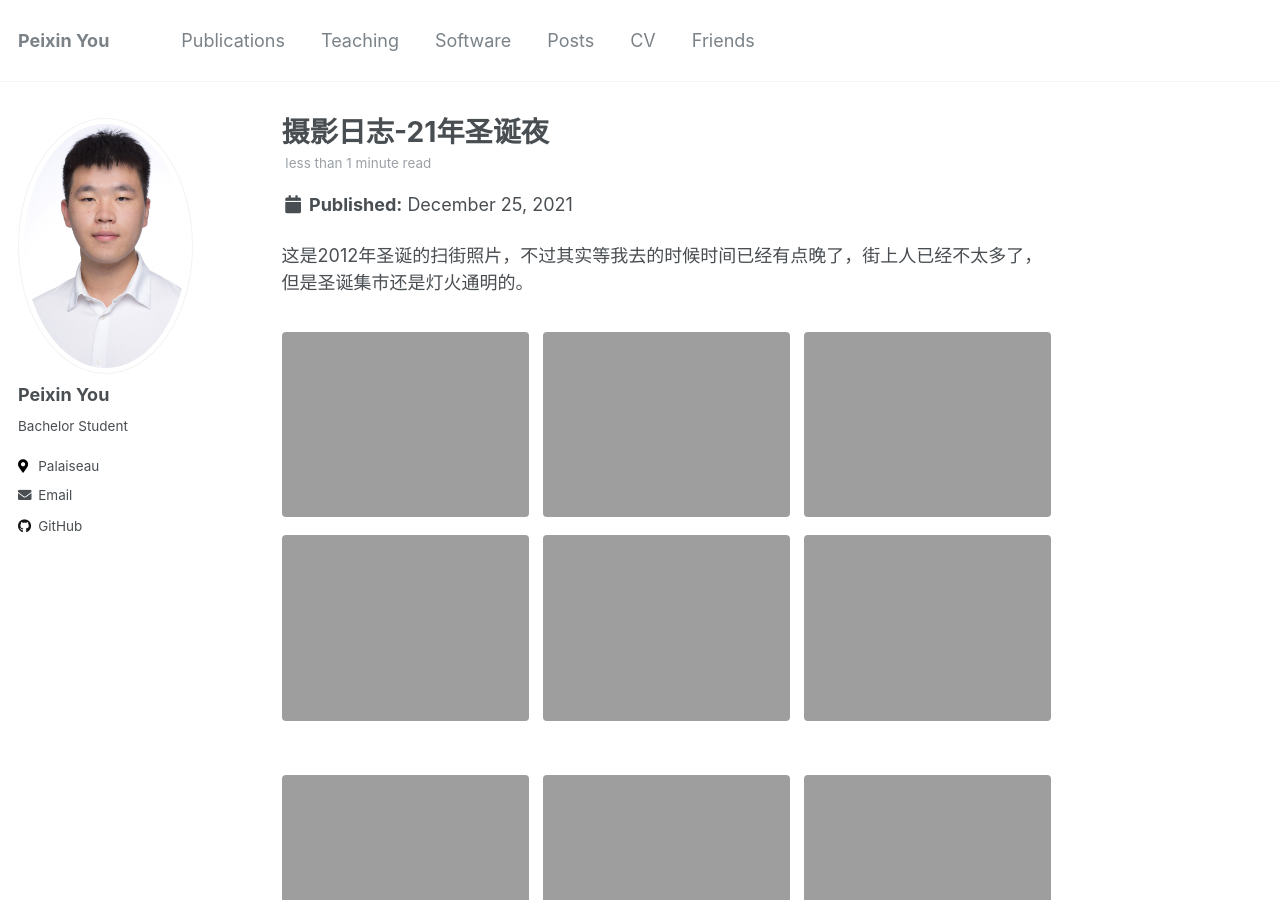
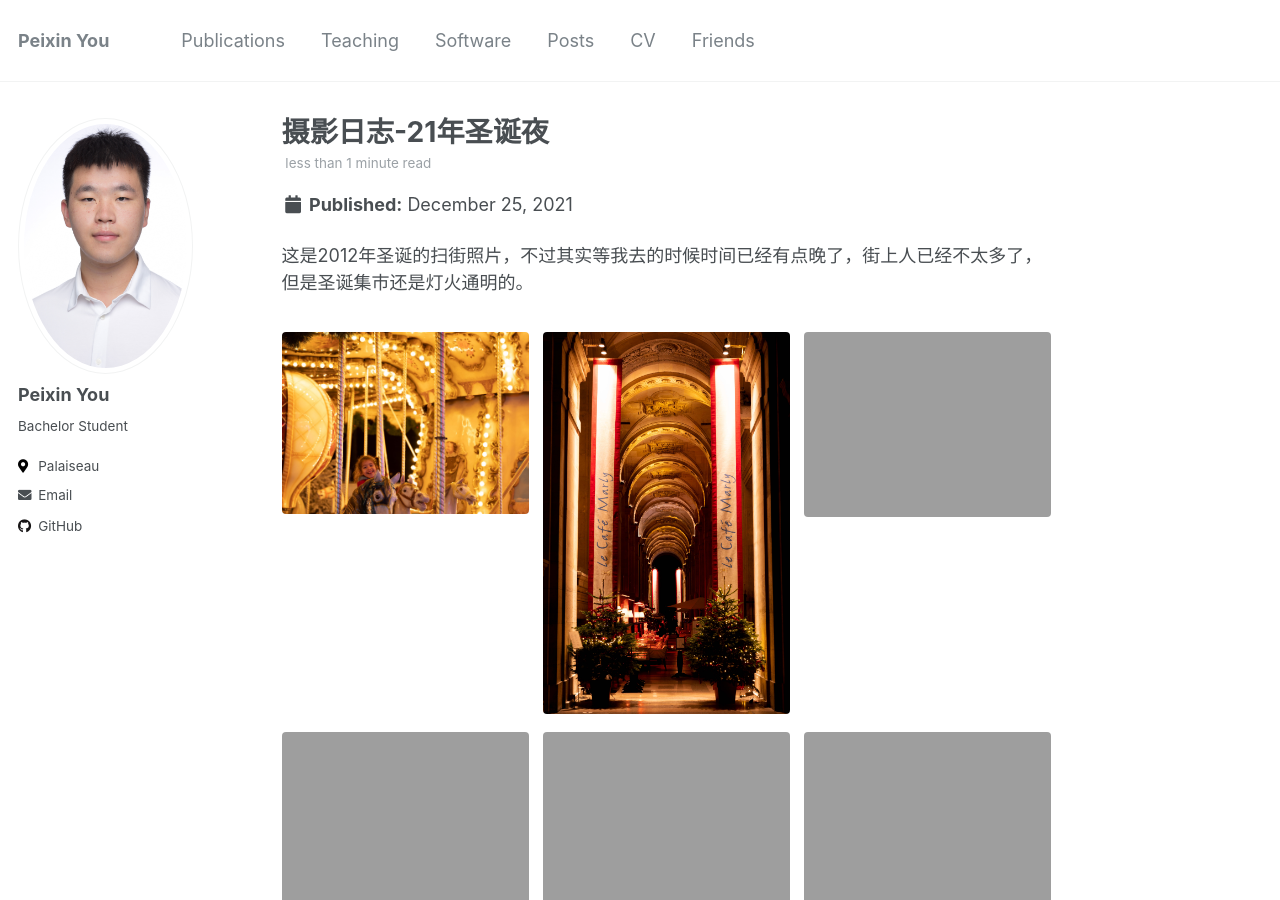
Before and after one commit to hyleIndex/hyleindex.github.io, a Jekyll site: the page built from _posts/2021-12-25-photo.md, in a window 1280 px wide and 900 px high. Built offline with Jekyll 4.4.1, drawn with Linux system fonts in a browser that asks for light colours.

Commit message:
Update 2021-12-25-photo.md

```diff
--- a/_posts/2021-12-25-photo.md
+++ b/_posts/2021-12-25-photo.md
@@ -3,28 +3,28 @@ title: '摄影日志-21年圣诞夜'
 date: 2021-12-25
 permalink: /posts/2021/12/photo/
 gallery:
-  - url: images/posts/21christmas/1.png
-    image_path: images/posts/21christmas/1.png
+  - url: posts/21christmas/1.jpg
+    image_path: posts/21christmas/1.jpg
     alt: "1"
     title: "1"
-  - url: images/posts/21christmas/2.png
-    image_path: images/posts/21christmas/2.png
+  - url: posts/21christmas/2.jpg
+    image_path: posts/21christmas/2.jpg
     alt: "2"
     title: "2"
-  - url: images/posts/21christmas/3.png
+  - url: posts/21christmas/3.png
     image_path: images/posts/21christmas/3.png
     alt: "3"
     title: "3"
-  - url: images/posts/21christmas/4.png
-    image_path: images/posts/21christmas/4.png
+  - url: posts/21christmas/4.png
+    image_path: posts/21christmas/4.png
     alt: "4"
     title: "4"
-  - url: images/posts/21christmas/5.png
-    image_path: images/posts/21christmas/5.png
+  - url: posts/21christmas/5.png
+    image_path: posts/21christmas/5.png
     alt: "5"
     title: "5"
-  - url: images/posts/21christmas/6.png
-    image_path: images/posts/21christmas/6.png
+  - url: posts/21christmas/6.png
+    image_path: posts/21christmas/6.png
     alt: "6"
     title: "6"
 tags:
```
